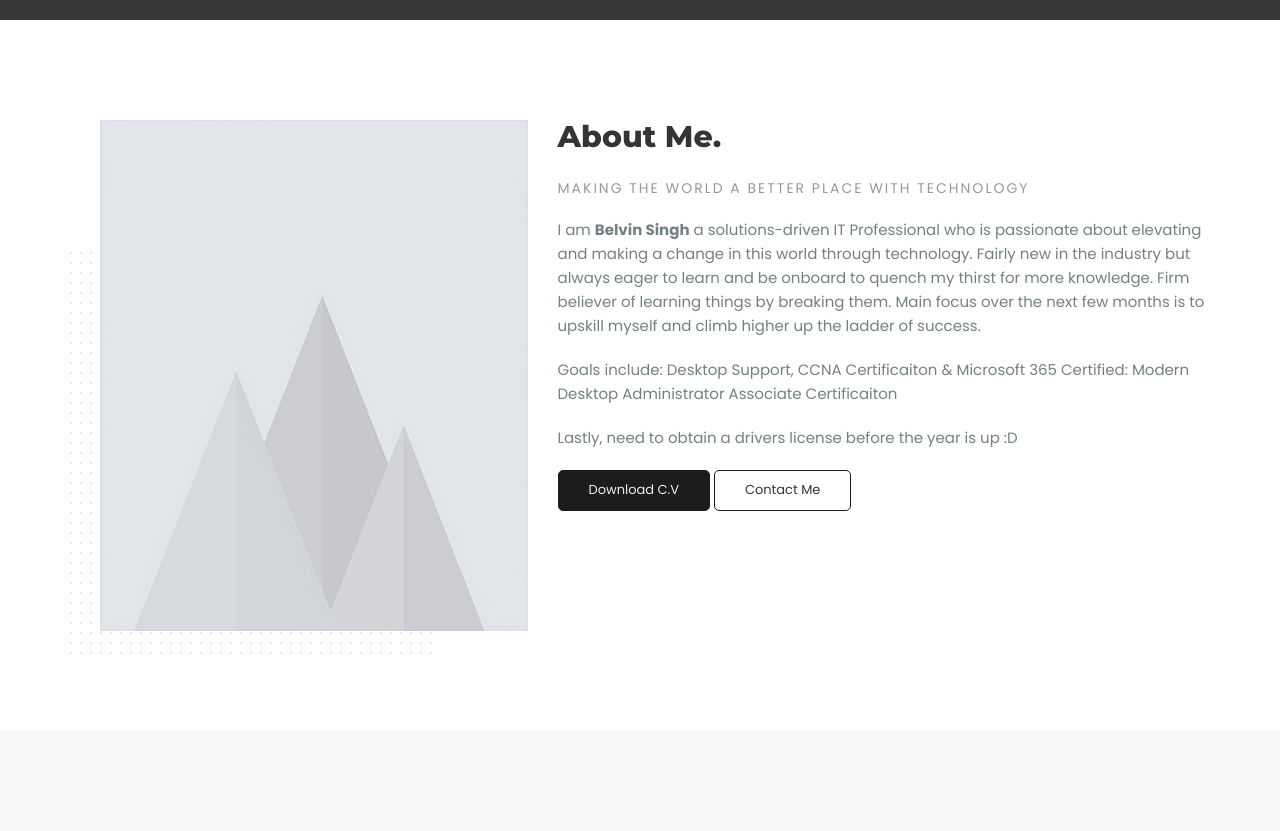
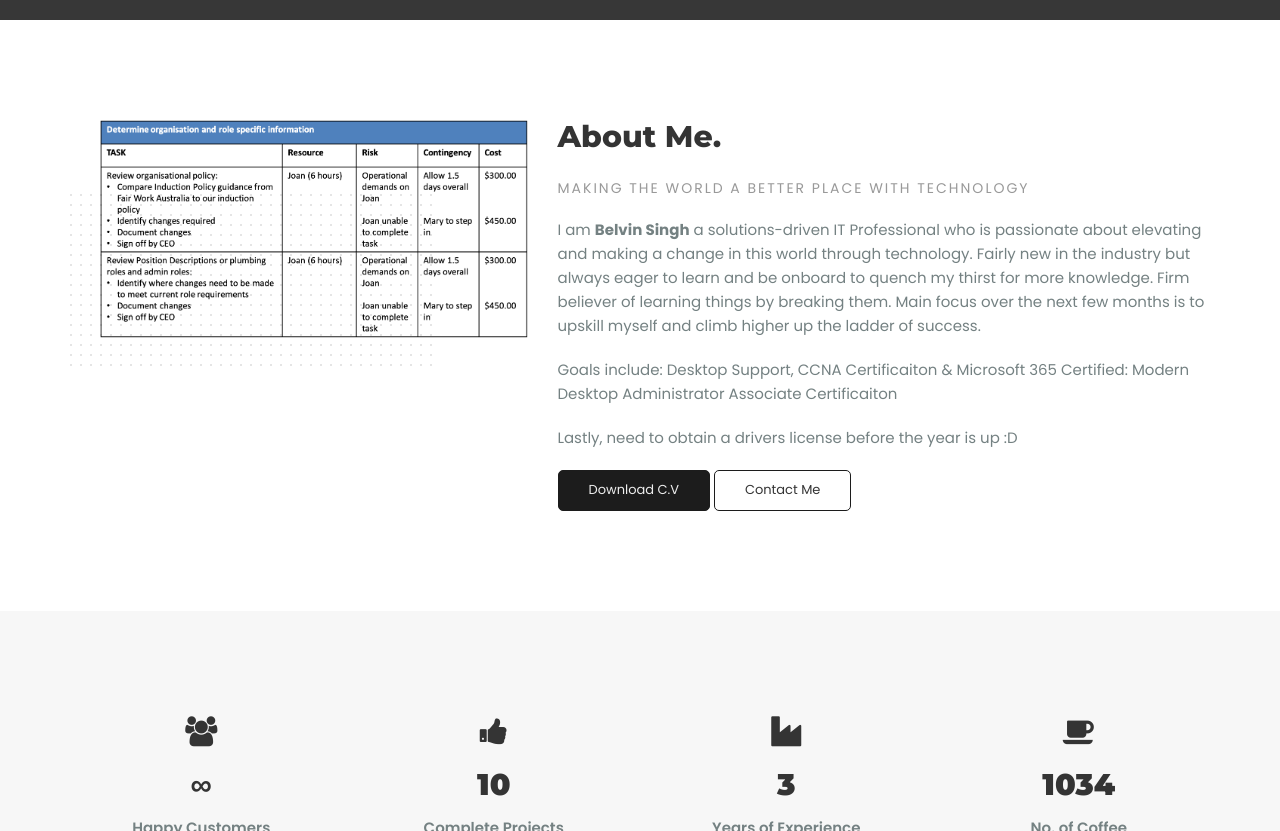
Before and after one commit to belvin92/belvin92.github.io, a plain HTML site: page index.html in a window 1280 px wide. Shown: the part 780-1611 px from the top of the page. Drawn offline with nearby package versions, Linux system fonts and the light colour scheme; grey boxes are pictures that could not be loaded.

Commit message:
Update index.html

```diff
--- a/index.html
+++ b/index.html
@@ -142,7 +142,7 @@
 					<!-- hero image -->
 					<div class="col-md-5">
 						<div class="hero-img mb-30">
-							<img src="img/hero.jpg" alt="">
+							<img src="img/bottomup.png" alt="">
 						</div>
 					</div>
 
```
